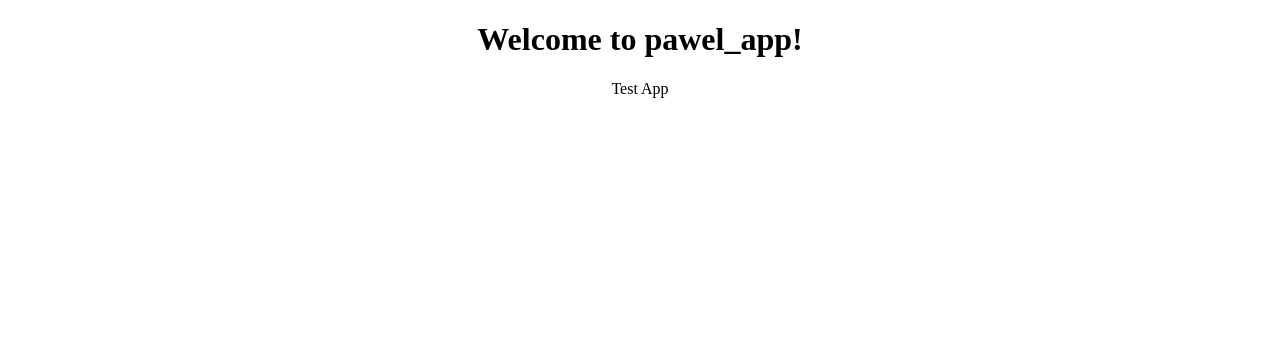
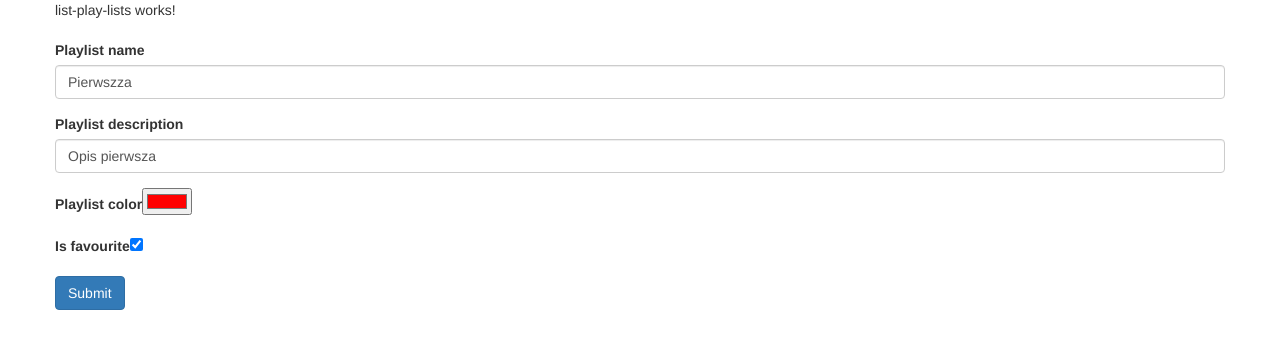
Before and after one commit to j-bogacz/AngularTraining, an Angular app in the folder spotifypk/: page / in a window 1280 px wide. Shown: the top 348 px of the page. Built offline with nearby package versions, Linux system fonts and the light colour scheme.

Commit message:
property binding

```diff
--- a/spotifypk/src/app/app.component.html
+++ b/spotifypk/src/app/app.component.html
@@ -1,7 +1,11 @@
 <!--The content below is only a placeholder and can be replaced.-->
-<div style="text-align:center">
-  <h1>
-    Welcome to {{title}}!
-  </h1>
-  <testtag></testtag>
+<div class="container">
+  <div class="row">
+    <div class="col-sm">
+      <pawel-list-play-lists></pawel-list-play-lists>
+    </div>
+    <div class="col-sm">
+      <pawel-detail-play-list></pawel-detail-play-list>
+    </div>
+  </div>
 </div>
--- a/spotifypk/src/app/app.component.ts
+++ b/spotifypk/src/app/app.component.ts
@@ -3,6 +3,7 @@ import { Component } from '@angular/core';
 @Component({
   selector: 'app-root',
   templateUrl: './app.component.html',
+  //template: '<p>xyzzz</p>',
   styleUrls: ['./app.component.css']
 })
 export class AppComponent {
--- /dev/null
+++ b/spotifypk/src/app/detail-play-list/detail-play-list.component.html
@@ -0,0 +1,27 @@
+<h1>{{title}}</h1>
+<form>
+  <div class="form-group">
+    <label for="exampleInputEmail1">Playlist name</label>
+    <input type="text"
+           class="form-control"
+           id="nameInput"
+           placeholder="Enter name"
+           [value]="playList.name">
+  </div>
+  <div class="form-group">
+    <label for="exampleInputPassword1">Playlist description</label>
+    <input type="text" class="form-control"
+           id="descriptionInput"
+           [value]="playList.description"
+           placeholder="Enter description">
+  </div>
+  <div class="form-group">
+    <label for="exampleInputPassword1">Playlist color</label>
+    <input type="color"  id="colorImput" [value]="playList.color">
+  </div>
+  <div class="form-group">
+    <label for="exampleInputPassword1">Is favourite</label>
+    <input type="checkbox"  id="isFavouriteInput" [checked]="playList.favourite">
+  </div>
+  <button type="submit" class="btn btn-primary">Submit</button>
+</form>
--- /dev/null
+++ b/spotifypk/src/app/detail-play-list/detail-play-list.component.ts
@@ -0,0 +1,30 @@
+import { Component, OnInit, ViewEncapsulation } from '@angular/core';
+
+@Component({
+  selector: 'pawel-detail-play-list',
+  templateUrl: './detail-play-list.component.html',
+  styles: [],
+  encapsulation: ViewEncapsulation.Emulated
+})
+export class DetailPlayListComponent implements OnInit {
+
+  playList: {
+    name: string,
+    description: string,
+    color: string,
+    favourite: boolean
+  } = {
+    name: 'Pierwszza',
+    description: 'Opis pierwsza',
+    color: '#ff0000',
+    favourite: true
+  };
+  constructor() { }
+  ngOnInit() {
+  }
+
+  returnGreen(){
+    return 'green';
+  }
+
+}
--- /dev/null
+++ b/spotifypk/src/app/list-play-lists/list-play-lists.component.html
@@ -0,0 +1,4 @@
+
+<p>
+  list-play-lists works!
+</p>
--- /dev/null
+++ b/spotifypk/src/app/list-play-lists/list-play-lists.component.ts
@@ -0,0 +1,16 @@
+import { Component, OnInit, ViewEncapsulation } from '@angular/core';
+
+@Component({
+  selector: 'pawel-list-play-lists',
+  templateUrl: './list-play-lists.component.html',
+  styles: [],
+  encapsulation: ViewEncapsulation.Emulated
+})
+export class ListPlayListsComponent implements OnInit {
+
+  constructor() { }
+
+  ngOnInit() {
+  }
+
+}
--- /dev/null
+++ b/spotifypk/src/app/moj-komponent/moj-komponent.component.html
@@ -0,0 +1,3 @@
+<p>
+  moj-komponent works!
+</p>
--- /dev/null
+++ b/spotifypk/src/app/moj-komponent/moj-komponent.component.ts
@@ -0,0 +1,15 @@
+import { Component, OnInit } from '@angular/core';
+
+@Component({
+  selector: 'pawel-moj-komponent',
+  templateUrl: './moj-komponent.component.html',
+  styleUrls: ['./moj-komponent.component.css']
+})
+export class MojKomponentComponent implements OnInit {
+
+  constructor() { }
+
+  ngOnInit() {
+  }
+
+}
```
Also changed, not shown: spotifypk/src/app/app.module.ts (+7 -1 lines), spotifypk/.angular-cli.json, spotifypk/src/app/moj-komponent/moj-komponent.component.css (added), 1 other file (tests, documents, lock files or other folders).
